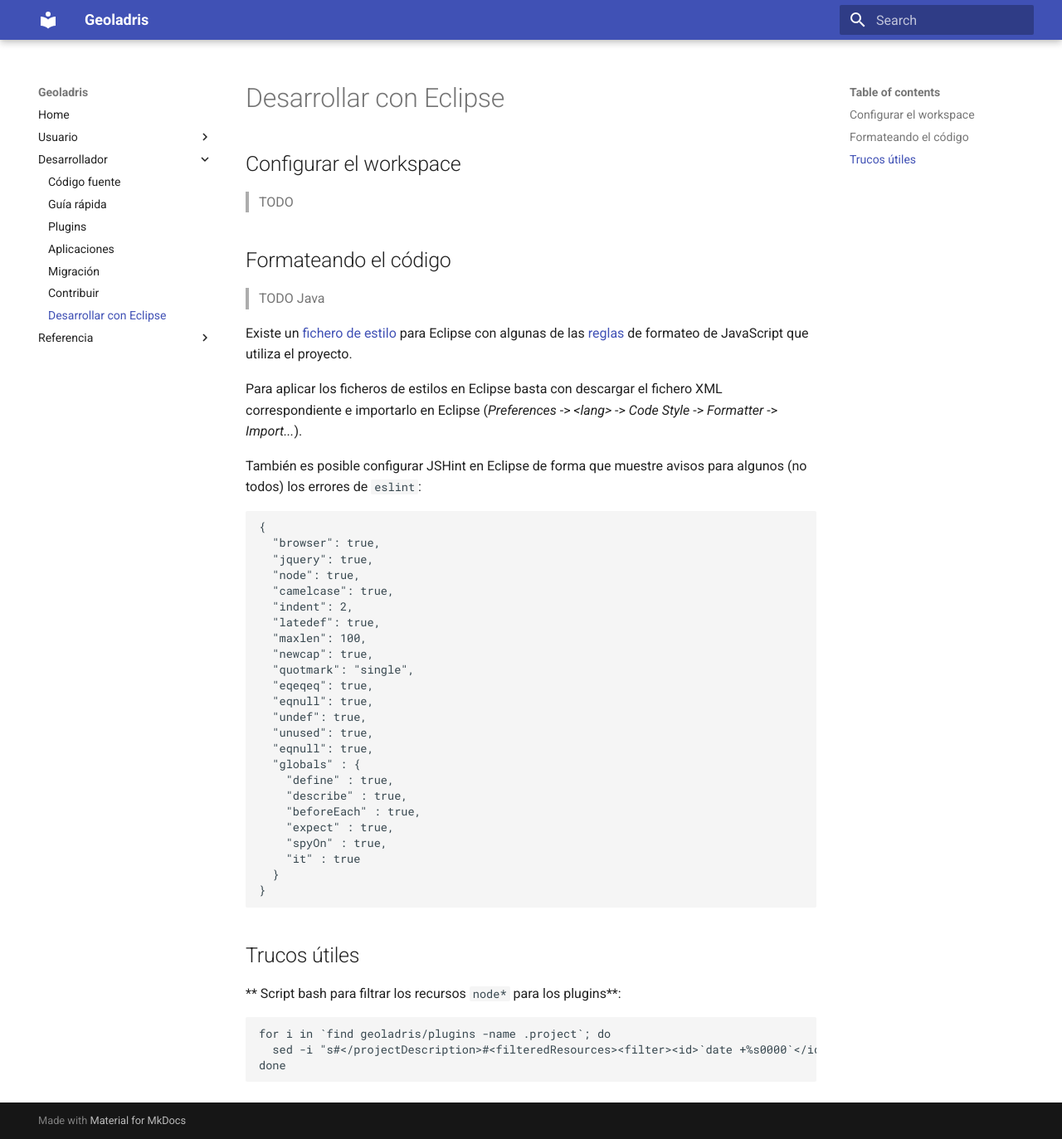
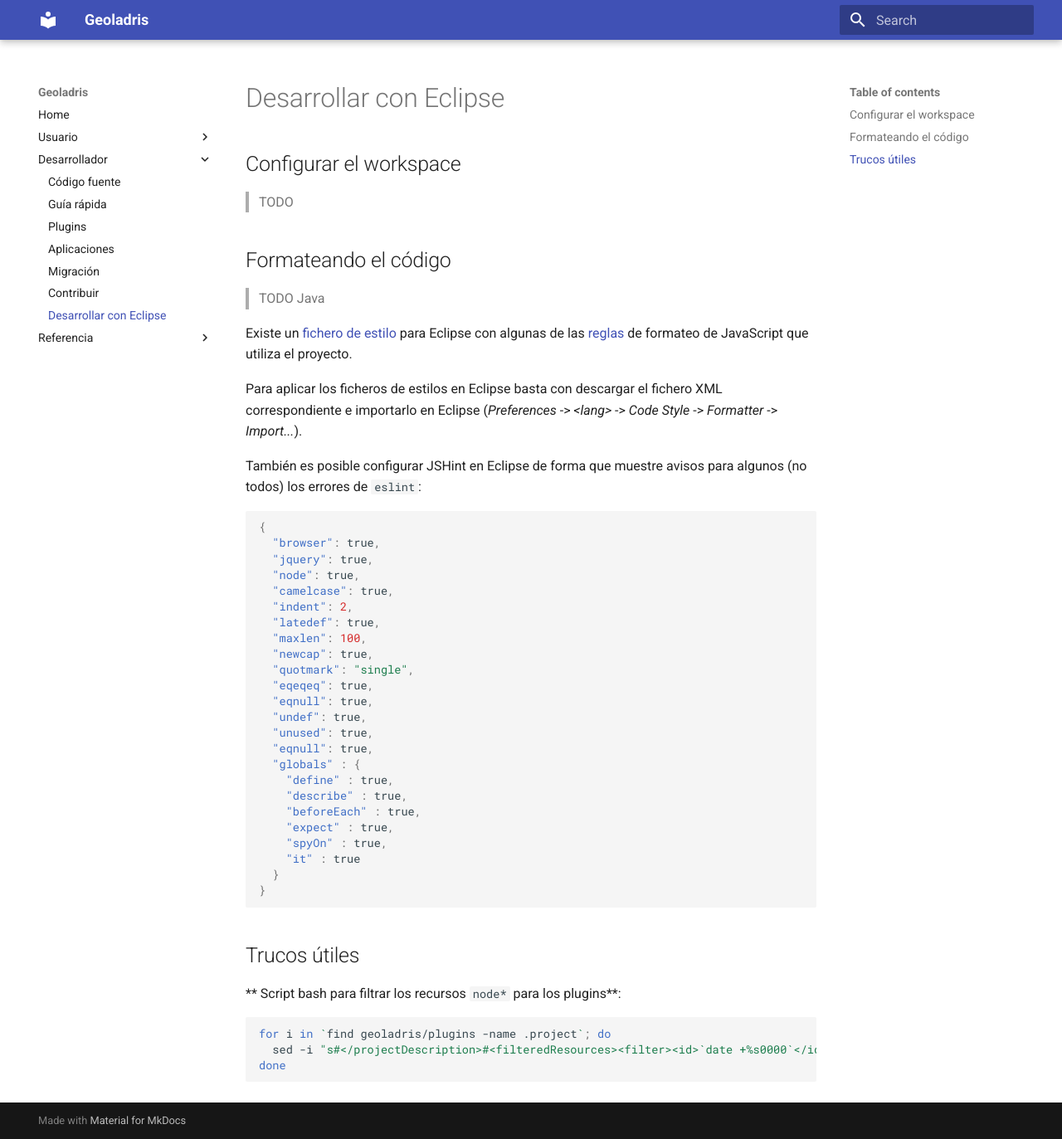
Before and after one commit to geoladris/doc, an MkDocs documentation site: the page built from docs/dev/eclipse.md, in a window 1280 px wide and 1373 px high. Shown: the whole window at 83% size. Built offline with MkDocs 1.6.1 and Material for MkDocs 9.7.7, drawn with Linux system fonts in a browser that asks for light colours; old or Windows-style settings are respelled for this version of MkDocs.

Commit message:
Enable codehilite mkdocs extension

```diff
--- a/mkdocs.yml
+++ b/mkdocs.yml
@@ -1,5 +1,6 @@
 site_name: Geoladris
 theme: 'material'
+markdown_extensions: [codehilite]
 pages:
 - Home: index.md
 - Usuario:
```
